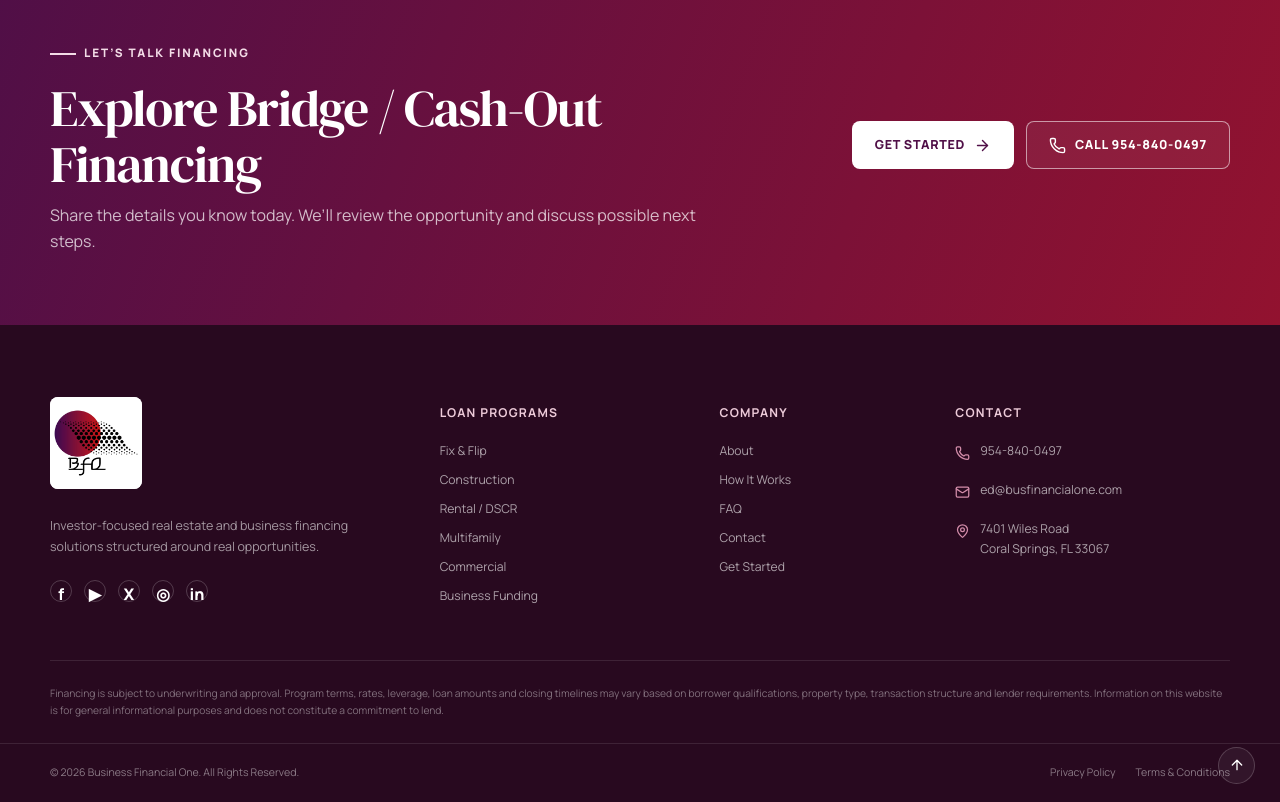
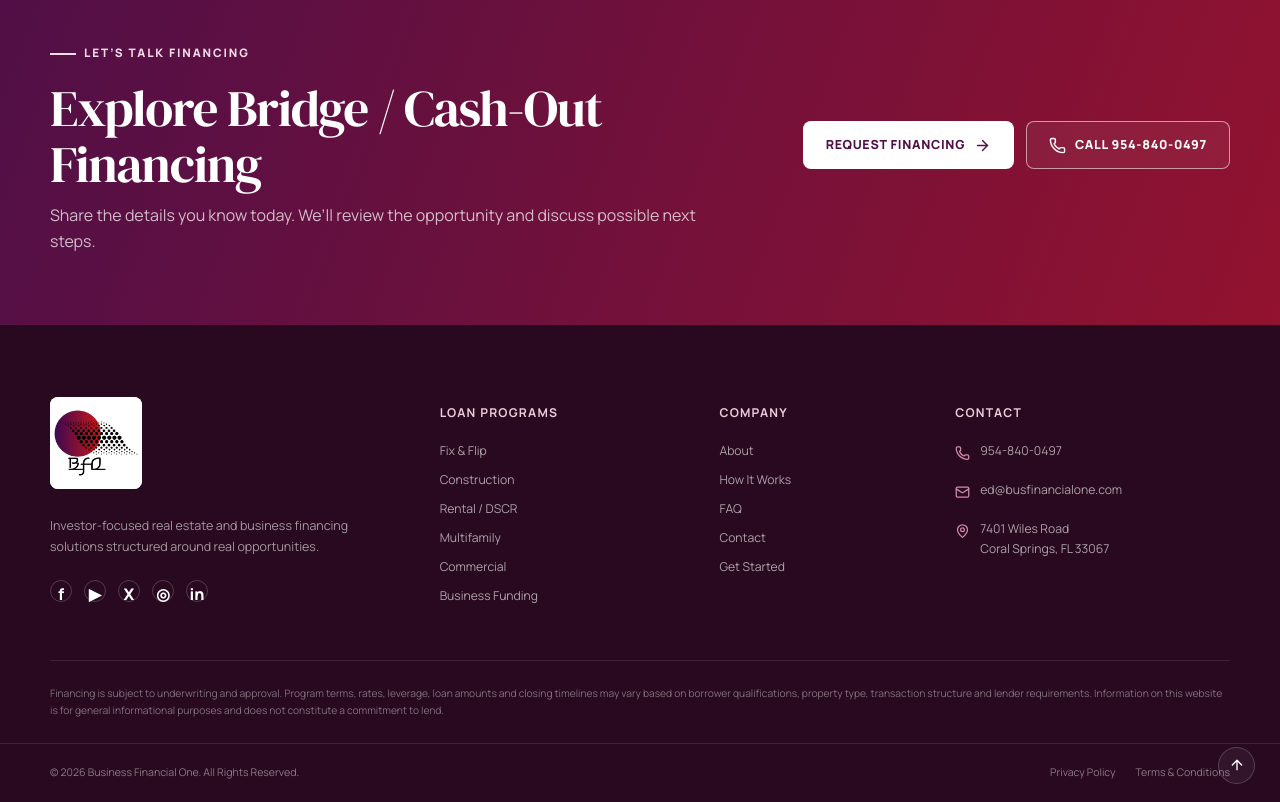
Before and after one commit to tahafatmi1/business-financial-one, a React (Vite) app: page /loan-programs/bridge-cashout in a window 1280 px wide. Shown: the part 3660-4462 px from the top of the page. Built offline with nearby package versions, Linux system fonts and the light colour scheme.

Commit message:
Route financing programs to correct forms

```diff
--- a/src/App.jsx
+++ b/src/App.jsx
@@ -14,5 +14,5 @@
 import NotFound from './pages/NotFound';
 
 export default function App() {
-  return <Routes><Route element={<Layout />}><Route path="/" element={<Home />} /><Route path="/loan-programs" element={<LoanPrograms />} /><Route path="/loan-programs/fix-flip/borrower" element={<CreateBorrower />} /><Route path="/loan-programs/:slug" element={<ProgramDetail />} /><Route path="/business-funding" element={<BusinessFunding />} /><Route path="/about" element={<About />} /><Route path="/how-it-works" element={<HowItWorks />} /><Route path="/faq" element={<FAQ />} /><Route path="/contact" element={<Contact />} /><Route path="/apply" element={<Apply />} /><Route path="/privacy" element={<Legal type="privacy" />} /><Route path="/terms" element={<Legal type="terms" />} /><Route path="/404" element={<NotFound />} /><Route path="*" element={<Navigate to="/404" replace />} /></Route></Routes>;
+  return <Routes><Route element={<Layout />}><Route path="/" element={<Home />} /><Route path="/loan-programs" element={<LoanPrograms />} /><Route path="/loan-programs/fix-flip/borrower" element={<Navigate to="/loan-programs/fix-flip" replace />} /><Route path="/loan-programs/commercial/borrower" element={<CreateBorrower programName="Commercial Real Estate" cancelTo="/loan-programs/commercial" />} /><Route path="/loan-programs/:slug" element={<ProgramDetail />} /><Route path="/business-funding" element={<BusinessFunding />} /><Route path="/business-funding/borrower" element={<CreateBorrower programName="Business Funding" cancelTo="/business-funding" />} /><Route path="/about" element={<About />} /><Route path="/how-it-works" element={<HowItWorks />} /><Route path="/faq" element={<FAQ />} /><Route path="/contact" element={<Contact />} /><Route path="/apply" element={<Apply />} /><Route path="/privacy" element={<Legal type="privacy" />} /><Route path="/terms" element={<Legal type="terms" />} /><Route path="/404" element={<NotFound />} /><Route path="*" element={<Navigate to="/404" replace />} /></Route></Routes>;
 }
--- a/src/components/common/CTASection.jsx
+++ b/src/components/common/CTASection.jsx
@@ -2,13 +2,16 @@
 import { Link } from 'react-router-dom';
 import { business } from '../../data/business';
 
-export default function CTASection({ title = 'Ready to Fund Your Next Opportunity?', text = 'Tell us about your real estate investment or business financing needs and take the next step.' }) {
+export default function CTASection({ title = 'Ready to Fund Your Next Opportunity?', text = 'Tell us about your real estate investment or business financing needs and take the next step.', primaryTo = '/apply', primaryUrl, primaryLabel = 'Get Started' }) {
+  const primaryAction = primaryUrl
+    ? <a className="button button--white" href={primaryUrl} target="_blank" rel="noreferrer">{primaryLabel} <ArrowRight size={17} /></a>
+    : <Link className="button button--white" to={primaryTo}>{primaryLabel} <ArrowRight size={17} /></Link>;
   return (
     <section className="final-cta">
       <div className="container final-cta__inner">
         <div><span className="eyebrow eyebrow--light">LET’S TALK FINANCING</span><h2>{title}</h2><p>{text}</p></div>
         <div className="button-row">
-          <Link className="button button--white" to="/apply">Get Started <ArrowRight size={17} /></Link>
+          {primaryAction}
           <a className="button button--outline-light" href={business.phoneHref}><Phone size={17} /> Call {business.phone}</a>
         </div>
       </div>
--- a/src/components/common/PageHero.jsx
+++ b/src/components/common/PageHero.jsx
@@ -1,7 +1,7 @@
 import { Link } from 'react-router-dom';
 import { ArrowRight } from 'lucide-react';
 
-export default function PageHero({ eyebrow, title, text, image, cta = true, ctaUrl }) {
+export default function PageHero({ eyebrow, title, text, image, cta = true, ctaUrl, ctaTo = '/apply' }) {
   return (
     <section className="page-hero" style={{ '--hero-image': `url(${image})` }}>
       <div className="container page-hero__content">
@@ -10,7 +10,7 @@
         <p>{text}</p>
         {cta && (ctaUrl
           ? <a href={ctaUrl} className="button button--red" target="_blank" rel="noreferrer">Request Financing <ArrowRight size={17} /></a>
-          : <Link to="/apply" className="button button--red">Request Financing <ArrowRight size={17} /></Link>)}
+          : <Link to={ctaTo} className="button button--red">Request Financing <ArrowRight size={17} /></Link>)}
       </div>
     </section>
   );
--- a/src/data/business.js
+++ b/src/data/business.js
@@ -6,8 +6,7 @@
   phoneHref: 'tel:+19548400497',
   email: 'ed@busfinancialone.com',
   emailHref: 'mailto:ed@busfinancialone.com',
-  applicationUrl: 'https://equitycapitalprime.com/funding-application/',
-  requestFinancingUrl: 'https://99966274.my1003app.com/2522574/register',
+  applicationUrl: 'https://99966274.my1003app.com/2522574/register',
   guidelinesUrl: 'https://21505619.fs1.hubspotusercontent-na1.net/hubfs/21505619/Website%20-%20Guidelines%20%282025%29/Equity%20First.pdf',
   address: ['7401 Wiles Road', 'Coral Springs, FL 33067'],
   social: {
@@ -19,4 +18,9 @@
   }
 };
 
+export const borrowerFormRoutes = {
+  commercial: '/loan-programs/commercial/borrower',
+  businessFunding: '/business-funding/borrower'
+};
+
 export const underwritingDisclaimer = 'Program terms, eligibility, leverage, rates and closing timelines are subject to underwriting, property type, borrower qualifications and lender approval.';
--- a/src/pages/Apply.jsx
+++ b/src/pages/Apply.jsx
@@ -1,13 +1,21 @@
-import { ArrowRight, Check, FileText, Phone, ShieldCheck } from 'lucide-react';
+import { ArrowRight, BriefcaseBusiness, Building2, Check, FileText, Landmark, Phone, ShieldCheck } from 'lucide-react';
+import { Link } from 'react-router-dom';
 import Seo from '../components/common/Seo';
-import { business } from '../data/business';
+import { borrowerFormRoutes, business } from '../data/business';
 
 export default function Apply() {
   const prepare = ['Contact and borrower information', 'Property or business details', 'Requested financing amount', 'Transaction purpose and use of funds', 'Supporting documents, when requested'];
   return <><Seo title="Apply for Financing" description="Start a secure real estate or business financing application with Business Financial One." />
-    <section className="apply-hero"><div className="container"><span className="eyebrow eyebrow--light">Get Started</span><h1>Tell Us About Your Opportunity</h1><p>Continue to BFO’s hosted application portal to securely begin your financing request.</p></div></section>
+    <section className="apply-hero"><div className="container"><span className="eyebrow eyebrow--light">Get Started</span><h1>Choose Your Financing Path</h1><p>Business Funding and Commercial requests begin with the BFO borrower form. All other loan programs continue through the secure My1003App portal.</p></div></section>
     <section className="apply-section"><div className="container"><div className="secure-application">
-      <div className="secure-application__main"><span className="secure-application__icon"><ShieldCheck /></span><span className="eyebrow">Secure Application Portal</span><h2>Start Your Financing Application</h2><p>The application opens on the secure portal provided by Business Financial One. You may be asked to create an applicant login before entering your financing details.</p><a className="button button--primary" href={business.applicationUrl} target="_blank" rel="noreferrer">Continue to Secure Application <ArrowRight size={17} /></a><small>You’ll leave busfinancialone.com and continue on the hosted application website.</small></div>
+      <div className="secure-application__main"><span className="secure-application__icon"><ShieldCheck /></span><span className="eyebrow">Financing Applications</span><h2>Select the Program You Need</h2><p>Choose the path that matches your financing request so your information reaches the correct application flow.</p>
+        <div className="application-paths">
+          <Link to={borrowerFormRoutes.businessFunding}><BriefcaseBusiness /><span><strong>Business Funding</strong><small>Working capital, equipment, inventory and business growth.</small></span><ArrowRight /></Link>
+          <Link to={borrowerFormRoutes.commercial}><Building2 /><span><strong>Commercial Real Estate</strong><small>Commercial acquisitions, refinances and investment properties.</small></span><ArrowRight /></Link>
+          <a href={business.applicationUrl} target="_blank" rel="noreferrer"><Landmark /><span><strong>All Other Loan Programs</strong><small>Fix & Flip, Construction, Rental/DSCR, Multifamily and Bridge/Cash-Out.</small></span><ArrowRight /></a>
+        </div>
+        <small>The My1003App option opens on a separate hosted application website.</small>
+      </div>
       <aside className="secure-application__aside"><FileText /><h3>What to Have Ready</h3><ul>{prepare.map(item => <li key={item}><Check />{item}</li>)}</ul></aside>
     </div>
     <section className="loan-guidelines" aria-labelledby="loan-guidelines-title"><div className="loan-guidelines__heading"><div><span className="eyebrow">Program Guidelines</span><h2 id="loan-guidelines-title">Equity First Loan Guidelines</h2><p>Review the current program details and eligibility requirements before submitting your financing request.</p></div><a className="button button--outline-dark" href={business.guidelinesUrl} target="_blank" rel="noreferrer">Open PDF <ArrowRight size={17} /></a></div><iframe src={business.guidelinesUrl} title="Equity First loan program guidelines" loading="lazy" /></section>
--- a/src/pages/BusinessFunding.jsx
+++ b/src/pages/BusinessFunding.jsx
@@ -4,13 +4,13 @@
 import SectionHeading from '../components/common/SectionHeading';
 import CTASection from '../components/common/CTASection';
 import { businessFunding } from '../data/loanPrograms';
-import { business } from '../data/business';
+import { borrowerFormRoutes } from '../data/business';
 
 export default function BusinessFunding() {
   const uses = ['Working capital', 'Business expansion', 'Inventory', 'Equipment', 'Payroll', 'Marketing and growth'];
   const docs = ['Basic business application', 'Recent business bank statements', 'Requested financing amount', 'Annual and monthly sales', 'Intended use of funds'];
-  return <><Seo title="Business Funding" description="Explore working capital and business growth funding solutions from Business Financial One." /><PageHero eyebrow={businessFunding.eyebrow} title="Business Funding That Moves With Your Goals" text="Explore capital options for working capital, expansion, inventory, equipment, payroll, marketing and other qualified business needs." image={businessFunding.image} ctaUrl={business.requestFinancingUrl} />
+  return <><Seo title="Business Funding" description="Explore working capital and business growth funding solutions from Business Financial One." /><PageHero eyebrow={businessFunding.eyebrow} title="Business Funding That Moves With Your Goals" text="Explore capital options for working capital, expansion, inventory, equipment, payroll, marketing and other qualified business needs." image={businessFunding.image} ctaTo={borrowerFormRoutes.businessFunding} />
     <section className="section"><div className="container"><SectionHeading eyebrow="Built for Business" title="Turn the Next Step Into a Real Plan" text="When timing matters, access to the right capital can help a business respond to demand, strengthen operations and invest in sustainable growth." align="center" /><div className="audience-grid funding-grid"><div className="info-panel"><TrendingUp /><h2>Common Uses</h2><ul>{uses.map(x => <li key={x}><Check />{x}</li>)}</ul></div><div className="info-panel"><FileText /><h2>What to Prepare</h2><ul>{docs.map(x => <li key={x}><Check />{x}</li>)}</ul></div></div></div></section>
-    <section className="section section--soft"><div className="container centered-copy"><span className="eyebrow">Individual Evaluation</span><h2>Funding Based on Your Business Profile</h2><p>Available amounts, pricing and repayment structures depend on business performance, time in business, bank activity, intended use and provider approval. Submitting a request does not guarantee an offer or funding.</p></div></section><CTASection title="Ready to Explore Business Funding?" text="Tell us about your business, the amount requested and how you plan to use the funds." />
+    <section className="section section--soft"><div className="container centered-copy"><span className="eyebrow">Individual Evaluation</span><h2>Funding Based on Your Business Profile</h2><p>Available amounts, pricing and repayment structures depend on business performance, time in business, bank activity, intended use and provider approval. Submitting a request does not guarantee an offer or funding.</p></div></section><CTASection title="Ready to Explore Business Funding?" text="Tell us about your business, the amount requested and how you plan to use the funds." primaryTo={borrowerFormRoutes.businessFunding} primaryLabel="Create Borrower" />
   </>;
 }
--- a/src/pages/Home.jsx
+++ b/src/pages/Home.jsx
@@ -8,7 +8,7 @@
 import FAQAccordion from '../components/common/FAQAccordion';
 import CTASection from '../components/common/CTASection';
 import { allPrograms, images } from '../data/loanPrograms';
-import { underwritingDisclaimer } from '../data/business';
+import { borrowerFormRoutes, underwritingDisclaimer } from '../data/business';
 import { faqItems } from './FAQ';
 
 const trustItems = [
@@ -64,7 +64,7 @@
 
       <section className="section" id="programs"><div className="container">
         <ScrollReveal><SectionHeading eyebrow="Financing Solutions" title="Financing Built Around Your Investment Strategy" text="Explore focused capital solutions for acquisitions, construction, rentals, commercial assets and business growth." align="center" /></ScrollReveal>
-        <div className="loan-grid">{allPrograms.map((program, index) => <ScrollReveal key={program.slug} delay={(index % 3) * 70}><LoanCard program={program} pathOverride={program.slug === 'fix-flip' ? '/loan-programs/fix-flip/borrower' : undefined} linkLabel={program.slug === 'fix-flip' ? 'Create Borrower' : 'Explore program'} /></ScrollReveal>)}</div>
+        <div className="loan-grid">{allPrograms.map((program, index) => <ScrollReveal key={program.slug} delay={(index % 3) * 70}><LoanCard program={program} /></ScrollReveal>)}</div>
       </div></section>
 
       <section className="section loan-comparison" aria-labelledby="loan-comparison-title">
@@ -107,7 +107,7 @@
         <div className="property-grid">{[[HomeIcon, 'Residential Investment'], [KeyIcon, '1–4 Unit Rentals'], [Building, 'Multifamily'], [StoreIcon, 'Commercial'], [Layers3, 'Mixed-Use'], [Warehouse, 'Light Industrial'], [Map, 'Land / Development']].map(([Icon, label]) => <div className="property-item" key={label}><Icon /><span>{label}</span><ArrowRight /></div>)}</div>
       </div></section>
 
-      <section className="business-banner"><div className="container"><div><span className="eyebrow eyebrow--light">Beyond Real Estate</span><h2>Need Capital for Your Business?</h2><p>Explore funding for working capital, expansion, equipment, inventory, payroll, marketing and the next stage of business growth.</p></div><div className="button-row"><Link className="button button--white" to="/business-funding">Explore Business Funding</Link><Link className="button button--outline-light" to="/apply">Request Funding <ArrowRight size={17} /></Link></div></div></section>
+      <section className="business-banner"><div className="container"><div><span className="eyebrow eyebrow--light">Beyond Real Estate</span><h2>Need Capital for Your Business?</h2><p>Explore funding for working capital, expansion, equipment, inventory, payroll, marketing and the next stage of business growth.</p></div><div className="button-row"><Link className="button button--white" to="/business-funding">Explore Business Funding</Link><Link className="button button--outline-light" to={borrowerFormRoutes.businessFunding}>Request Funding <ArrowRight size={17} /></Link></div></div></section>
 
       <section className="section"><div className="container"><ScrollReveal><SectionHeading eyebrow="The BFO Difference" title="Why Investors Choose BFO" align="center" /></ScrollReveal><div className="why-grid">{[[Gauge, 'Speed', 'A responsive process built for real-world deal timelines.'], [SlidersHorizontal, 'Flexibility', 'Multiple structures for a range of transaction profiles.'], [UserRound, 'Personal Service', 'Clear communication with a financing specialist.'], [Handshake, 'Multiple Options', 'Real estate and business financing under one roof.']].map(([Icon, title, text]) => <div key={title}><Icon /><h3>{title}</h3><p>{text}</p></div>)}</div></div></section>
 
--- a/src/pages/ProgramDetail.jsx
+++ b/src/pages/ProgramDetail.jsx
@@ -7,23 +7,26 @@
 import CTASection from '../components/common/CTASection';
 import ScrollReveal from '../components/common/ScrollReveal';
 import { loanPrograms } from '../data/loanPrograms';
-import { business, underwritingDisclaimer } from '../data/business';
+import { borrowerFormRoutes, business, underwritingDisclaimer } from '../data/business';
 
 export default function ProgramDetail() {
   const { slug } = useParams();
   const program = loanPrograms.find((item) => item.slug === slug);
   if (!program) return <Navigate to="/404" replace />;
+  const usesBorrowerForm = program.slug === 'commercial';
+  const applicationTo = usesBorrowerForm ? borrowerFormRoutes.commercial : undefined;
+  const applicationUrl = usesBorrowerForm ? undefined : business.applicationUrl;
   const faqs = [
     { question: `Who may be a fit for ${program.shortTitle} financing?`, answer: `Potential fit depends on the property, transaction, borrower experience, financial profile and exit strategy. BFO reviews each ${program.shortTitle.toLowerCase()} request individually.` },
     { question: 'How much financing may be available?', answer: `Indicative parameters are shown on this page, but final loan sizing depends on underwriting, valuation, property type, borrower qualifications and lender approval.` },
     { question: 'What documents should I prepare?', answer: 'Be ready to share transaction details, entity and borrower information, property documents, budget or rent information when applicable, and a clear exit strategy.' },
     { question: 'How do I request a quote?', answer: 'Complete the short BFO application with the known details of your opportunity. A financing specialist can then follow up to discuss next steps.' }
   ];
-  return <><Seo title={`${program.title} Financing`} description={`${program.description} Explore indicative program highlights and request financing from Business Financial One.`} /><PageHero eyebrow={program.eyebrow} title={program.title} text={program.intro} image={program.image} ctaUrl={program.slug === 'fix-flip' ? business.requestFinancingUrl : undefined} />
-    <section className="section"><div className="container program-intro"><ScrollReveal><span className="eyebrow">Program Overview</span><h2>Capital Structured Around the Opportunity</h2></ScrollReveal><ScrollReveal><p>{program.description} BFO helps you explore structures suited to the asset, scope, experience and planned path to repayment.</p><Link className="text-link" to="/apply">Discuss your project <ArrowRight /></Link></ScrollReveal></div></section>
+  return <><Seo title={`${program.title} Financing`} description={`${program.description} Explore indicative program highlights and request financing from Business Financial One.`} /><PageHero eyebrow={program.eyebrow} title={program.title} text={program.intro} image={program.image} ctaUrl={applicationUrl} ctaTo={applicationTo} />
+    <section className="section"><div className="container program-intro"><ScrollReveal><span className="eyebrow">Program Overview</span><h2>Capital Structured Around the Opportunity</h2></ScrollReveal><ScrollReveal><p>{program.description} BFO helps you explore structures suited to the asset, scope, experience and planned path to repayment.</p>{applicationUrl ? <a className="text-link" href={applicationUrl} target="_blank" rel="noreferrer">Discuss your project <ArrowRight /></a> : <Link className="text-link" to={applicationTo}>Discuss your project <ArrowRight /></Link>}</ScrollReveal></div></section>
     <section className="section section--soft"><div className="container"><div className="audience-grid"><ScrollReveal><div className="info-panel"><Users /><h2>Who It’s For</h2><ul>{program.audience.map(x => <li key={x}><Check />{x}</li>)}</ul></div></ScrollReveal><ScrollReveal><div className="info-panel"><Target /><h2>Common Use Cases</h2><ul>{program.uses.map(x => <li key={x}><Check />{x}</li>)}</ul></div></ScrollReveal></div></div></section>
     <section className="section"><div className="container program-details"><div><SectionHeading eyebrow="Indicative Highlights" title={`${program.shortTitle} Financing Details`} text="Use these figures as an initial guide. Actual terms depend on the complete transaction and underwriting review." /><div className="details-table" role="table" aria-label={`${program.title} indicative details`}>{program.details.map(([label, value]) => <div role="row" key={label}><span role="cell">{label}</span><strong role="cell">{value}</strong></div>)}</div><p className="fine-print">{underwritingDisclaimer}</p></div><div className="property-panel"><Building2 /><h3>Eligible Property Types</h3><p>Property eligibility varies by program and transaction.</p><ul>{program.properties.map(x => <li key={x}>{x}</li>)}</ul></div></div></section>
     <section className="section process-dark"><div className="container"><SectionHeading eyebrow="From Request to Closing" title="A Focused Financing Process" light align="center" /><div className="mini-process">{['Share the Opportunity', 'Initial Review', 'Discuss Options', 'Underwriting', 'Move Toward Closing'].map((x, i) => <div key={x}><span>{i + 1}</span><h3>{x}</h3></div>)}</div></div></section>
-    <section className="section"><div className="container faq-narrow"><SectionHeading eyebrow="Program FAQ" title={`Questions About ${program.shortTitle}`} align="center" /><FAQAccordion items={faqs} /></div></section><CTASection title={`Explore ${program.shortTitle} Financing`} text="Share the details you know today. We’ll review the opportunity and discuss possible next steps." />
+    <section className="section"><div className="container faq-narrow"><SectionHeading eyebrow="Program FAQ" title={`Questions About ${program.shortTitle}`} align="center" /><FAQAccordion items={faqs} /></div></section><CTASection title={`Explore ${program.shortTitle} Financing`} text="Share the details you know today. We’ll review the opportunity and discuss possible next steps." primaryTo={applicationTo} primaryUrl={applicationUrl} primaryLabel={usesBorrowerForm ? 'Create Borrower' : 'Request Financing'} />
   </>;
 }
```
Also changed, not shown: src/pages/CreateBorrower.jsx (+4 -3 lines), src/styles/global.css (+11 -2 lines), 1 other file (tests, documents, lock files or other folders).
